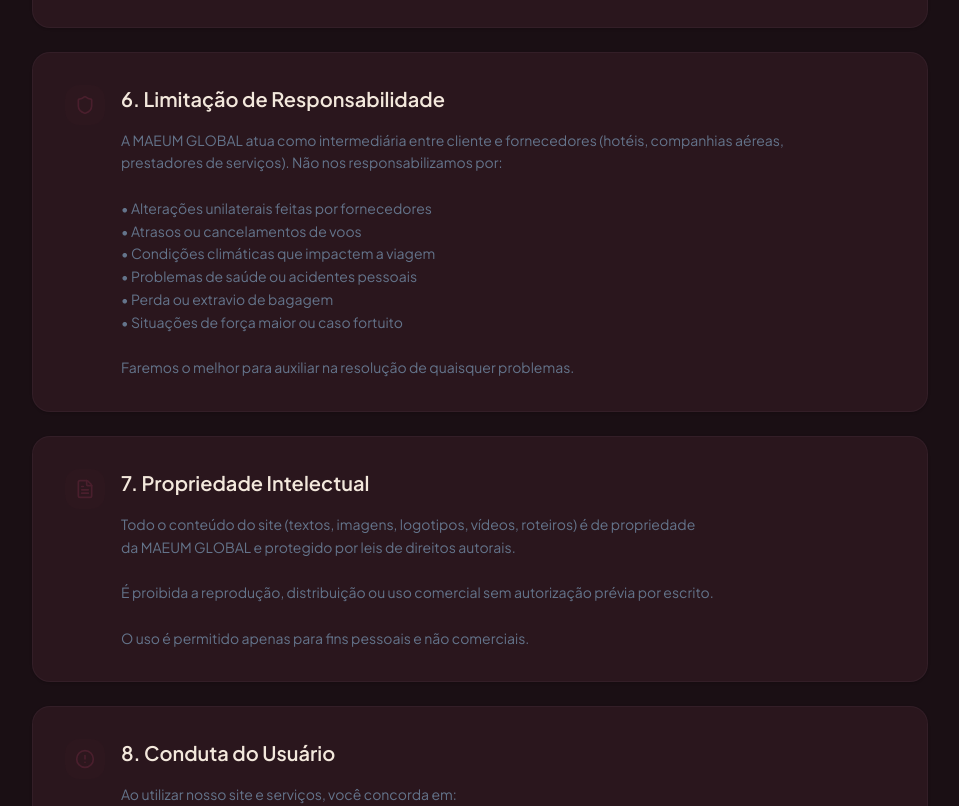
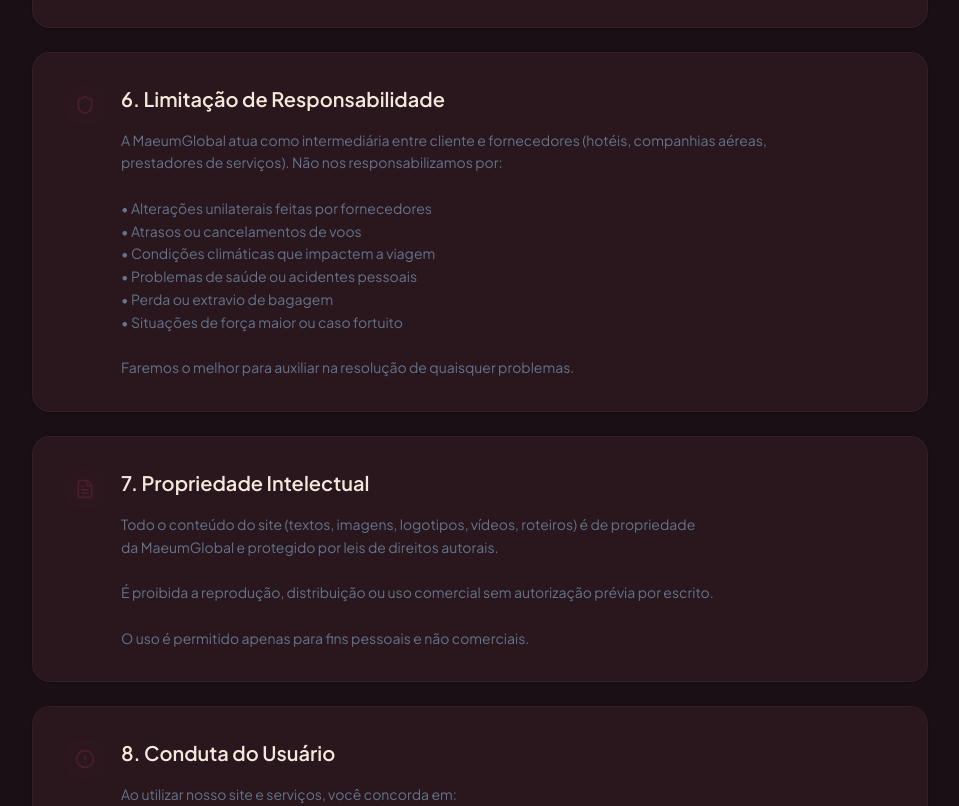
Before and after one commit to maeumglobal/maeum, a Next.js app: page /termos-de-uso in a window 1280 px wide. Shown: the part 2180-2986 px from the top of the page, without its empty margins (160-1119 px from the left). Built offline with nearby package versions, Linux system fonts and the light colour scheme; no server answers.

Commit message:
Definitively replace Maeum Global with MaeumGlobal across all pages for Google OAuth

```diff
--- a/src/app/layout.tsx
+++ b/src/app/layout.tsx
@@ -21,7 +21,7 @@
 export const metadata: Metadata = {
   title: "MaeumGlobal | Turismo & Intercâmbio de Luxo na Ásia",
   description: "O MaeumGlobal é um aplicativo e plataforma de gestão de turismo de luxo e intercâmbio. Descubra a Ásia antes mesmo de embarcar. Roteiros personalizados, hotéis de luxo, experiências exclusivas e intercâmbio de alto padrão.",
-  keywords: ["Turismo de Luxo", "Viagem Coreia do Sul", "Viagem Japão", "Intercâmbio Coreia", "Maeum Global"],
+  keywords: ["Turismo de Luxo", "Viagem Coreia do Sul", "Viagem Japão", "Intercâmbio Coreia", "MaeumGlobal"],
   verification: {
     google: "4GaRrcm7r8Z6Xr_AGwSBn2e9KMBMJL43_aFipF_uSqs",
     other: {
--- a/src/app/login/page.tsx
+++ b/src/app/login/page.tsx
@@ -2,6 +2,7 @@
 
 import React, { useState } from 'react';
 import { useRouter } from 'next/navigation';
+import Link from 'next/link';
 import { Mail, Lock, User, AlertCircle, CheckCircle2, Eye, EyeOff } from 'lucide-react';
 import { Button } from '@/components/ui/button';
 import { Input } from '@/components/ui/input';
@@ -56,7 +57,7 @@
       <div className="flex-1 grid place-items-center px-4 py-12">
         <div className="w-full max-w-md bg-card border border-border rounded-3xl p-8 shadow-lg">
           <div className="text-center mb-8">
-            <h1 className="font-heading text-3xl font-bold tracking-widest text-primary uppercase">MAEUM</h1>
+            <h1 className="font-heading text-3xl font-bold tracking-widest text-primary uppercase">MaeumGlobal</h1>
             <p className="text-xs text-muted-foreground mt-1 font-semibold tracking-wider uppercase">Portal de Administração</p>
           </div>
 
@@ -139,8 +140,12 @@
         </div>
       </div>
 
-      <footer className="text-center py-6 text-[10px] text-muted-foreground border-t border-border">
-        &copy; {new Date().getFullYear()} Maeum Global Travel. Todos os direitos reservados.
+      <footer className="flex flex-col items-center justify-center gap-2 py-6 text-[10px] text-muted-foreground border-t border-border">
+        <div className="flex gap-4">
+          <Link href="/politica-de-privacidade" className="hover:text-primary transition-colors">Política de Privacidade</Link>
+          <Link href="/termos-de-uso" className="hover:text-primary transition-colors">Termos de Uso</Link>
+        </div>
+        <div>&copy; {new Date().getFullYear()} MaeumGlobal. Todos os direitos reservados.</div>
       </footer>
     </div>
   );
--- a/src/app/page.tsx
+++ b/src/app/page.tsx
@@ -193,7 +193,7 @@
         <div className="absolute inset-0 z-0">
           <Image
             src="/images/atendimento-especializado-viagem-coreia-do-sul-maeum-global-v2.webp"
-            alt="Atendimento especializado para viagens na Coreia do Sul - Maeum Global"
+            alt="Atendimento especializado para viagens na Coreia do Sul - MaeumGlobal"
             fill
             className="object-cover object-center"
             priority
--- a/src/app/reembolso/page.tsx
+++ b/src/app/reembolso/page.tsx
@@ -201,7 +201,7 @@
                   <strong>Doença ou acidente:</strong> Com apresentação de atestado médico, analisamos condições especiais mesmo dentro do período de 15 dias.
                 </p>
                 <p>
-                  <strong>Problemas documentais:</strong> Vistos negados por motivos não atribuíveis à MAEUM GLOBAL seguem a tabela padrão.
+                  <strong>Problemas documentais:</strong> Vistos negados por motivos não atribuíveis à MaeumGlobal seguem a tabela padrão.
                 </p>
                 <p>
                   <strong>Força maior:</strong> Situações extraordinárias (pandemia, desastres naturais, conflitos) serão analisadas caso a caso.
--- a/src/app/termos-de-uso/page.tsx
+++ b/src/app/termos-de-uso/page.tsx
@@ -20,7 +20,7 @@
     {
       icon: Shield,
       title: '2. Nossos Serviços',
-      content: `A MAEUM GLOBAL oferece:
+      content: `A MaeumGlobal oferece:
 
       • Planejamento e organização de viagens personalizadas para a Ásia
       • Roteiros turísticos customizados
@@ -68,12 +68,12 @@
       • Comunicar necessidades especiais ou restrições
       • Contratar seguro viagem (obrigatório para intercâmbios)
 
-      A MAEUM GLOBAL não se responsabiliza por problemas decorrentes do descumprimento.`
+      A MaeumGlobal não se responsabiliza por problemas decorrentes do descumprimento.`
     },
     {
       icon: Shield,
       title: '6. Limitação de Responsabilidade',
-      content: `A MAEUM GLOBAL atua como intermediária entre cliente e fornecedores (hotéis, companhias aéreas,
+      content: `A MaeumGlobal atua como intermediária entre cliente e fornecedores (hotéis, companhias aéreas,
       prestadores de serviços). Não nos responsabilizamos por:
 
       • Alterações unilaterais feitas por fornecedores
@@ -89,7 +89,7 @@
       icon: FileText,
       title: '7. Propriedade Intelectual',
       content: `Todo o conteúdo do site (textos, imagens, logotipos, vídeos, roteiros) é de propriedade
-      da MAEUM GLOBAL e protegido por leis de direitos autorais.
+      da MaeumGlobal e protegido por leis de direitos autorais.
 
       É proibida a reprodução, distribuição ou uso comercial sem autorização prévia por escrito.
 
--- a/src/components/Footer.tsx
+++ b/src/components/Footer.tsx
@@ -98,7 +98,7 @@
       </div>
 
       <div className="mx-auto max-w-7xl border-t border-gray-800 mt-12 pt-6 flex flex-col sm:flex-row items-center justify-between text-[10px] text-gray-500 gap-4">
-        <p>&copy; {new Date().getFullYear()} Maeum Global Agency. Todos os direitos reservados.</p>
+        <p>&copy; {new Date().getFullYear()} MaeumGlobal Agency. Todos os direitos reservados.</p>
         <div className="flex items-center gap-1">
           <span>Orgulhosamente desenvolvido por</span>
           <a className="font-semibold text-gray-200 hover:text-primary transition-colors duration-200" href="https://www.voltris.com.br" target="_blank" rel="noreferrer">Voltris</a>
```
